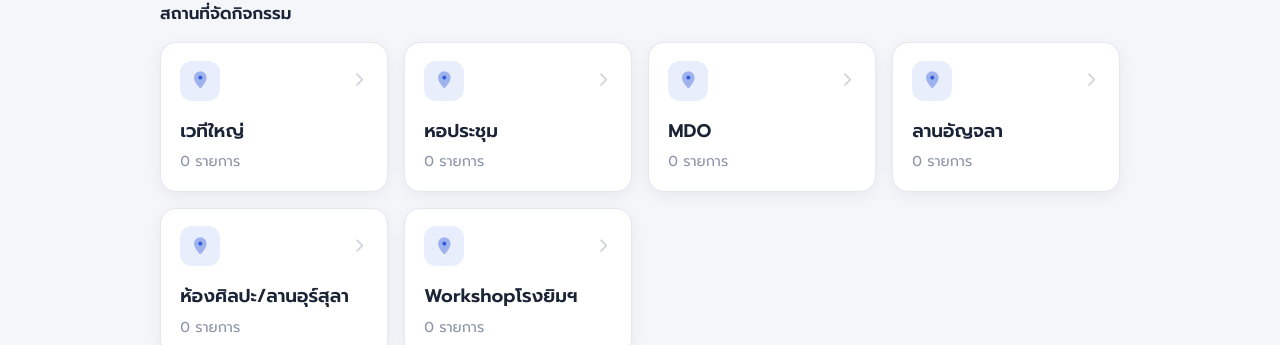
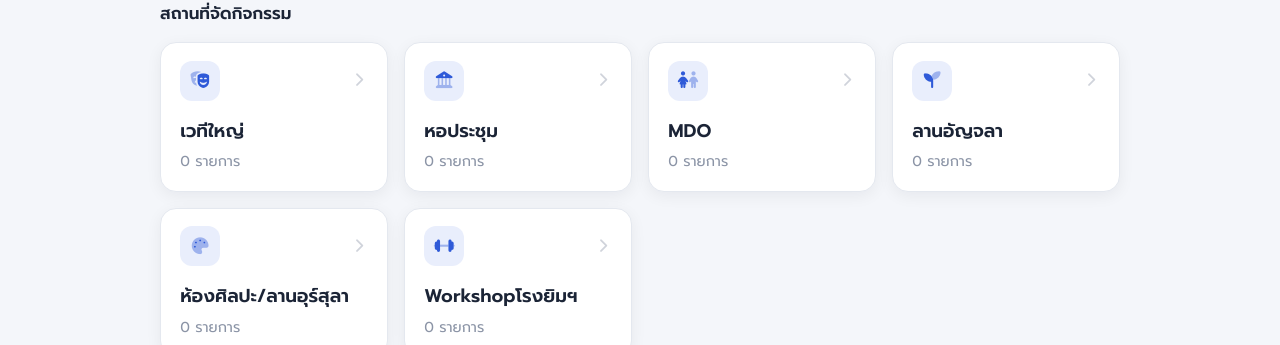
Before and after one commit to 3xbun/md-exhibition, a Vue app: page / in a window 1280 px wide. Shown: the part 482-827 px from the top of the page. Built offline with nearby package versions, Linux system fonts and the light colour scheme; no server answers.

Commit message:
Per-location icons on home cards + location header

```diff
--- a/src/data/locations.js
+++ b/src/data/locations.js
@@ -1,12 +1,33 @@
 // Location registry for MD Exhibition.
 // `name` MUST match the NocoDB `Location` SingleSelect value exactly
 // (Thai with combining marks — do not retype).
+// `icon` is a Font Awesome duotone-solid icon (fa-duotone fa-solid <icon>).
 // Maps: the gym has its own map; every other location links to the overall map.
 export const locations = [
-  { name: "เวทีใหญ่", map: "/imgs/maps/map-overall.jpeg" },
-  { name: "หอประชุม", map: "/imgs/maps/map-overall.jpeg" },
-  { name: "MDO", map: "/imgs/maps/map-overall.jpeg" },
-  { name: "ลานอัญจลา", map: "/imgs/maps/map-overall.jpeg" },
-  { name: "ห้องศิลปะ/ลานอุร์สุลา", map: "/imgs/maps/map-overall.jpeg" },
-  { name: "Workshopโรงยิมฯ", map: "/imgs/maps/map-gymnasium.jpeg" },
+  {
+    name: "เวทีใหญ่",
+    map: "/imgs/maps/map-overall.jpeg",
+    icon: "fa-masks-theater",
+  },
+  {
+    name: "หอประชุม",
+    map: "/imgs/maps/map-overall.jpeg",
+    icon: "fa-building-columns",
+  },
+  { name: "MDO", map: "/imgs/maps/map-overall.jpeg", icon: "fa-children" },
+  {
+    name: "ลานอัญจลา",
+    map: "/imgs/maps/map-overall.jpeg",
+    icon: "fa-seedling",
+  },
+  {
+    name: "ห้องศิลปะ/ลานอุร์สุลา",
+    map: "/imgs/maps/map-overall.jpeg",
+    icon: "fa-palette",
+  },
+  {
+    name: "Workshopโรงยิมฯ",
+    map: "/imgs/maps/map-gymnasium.jpeg",
+    icon: "fa-dumbbell",
+  },
 ]
--- a/src/version.js
+++ b/src/version.js
@@ -1,4 +1,4 @@
 // AUTO-GENERATED by scripts/version.mjs (do not edit by hand).
-// format: YY.BUILD - 26 = year 26, build 10
-export const version = "26.10";
-export const buildStamp = "2026-11-05T10:25:57.474Z";
+// format: YY.BUILD - 26 = year 26, build 11
+export const version = "26.11";
+export const buildStamp = "2026-11-05T10:29:39.974Z";
--- a/src/views/Home.vue
+++ b/src/views/Home.vue
@@ -33,7 +33,7 @@
           >
             <div class="loc-card-top">
               <span class="loc-icon">
-                <i class="fa-duotone fa-solid fa-location-dot"></i>
+                <i :class="`fa-duotone fa-solid ${loc.icon}`"></i>
               </span>
               <span class="loc-arrow">
                 <i class="fa-duotone fa-solid fa-chevron-right"></i>
--- a/src/views/Location.vue
+++ b/src/views/Location.vue
@@ -4,7 +4,7 @@
       <button class="back-btn" @click="router.go(-1)">
         <i class="fa-duotone fa-solid fa-angle-left"></i>
       </button>
-      <i class="fa-duotone fa-solid fa-location-dot title-icon"></i>
+      <i :class="`fa-duotone fa-solid ${loc?.icon || 'fa-location-dot'} title-icon`"></i>
       <h1>{{ locName }}</h1>
     </div>
 
```
Also changed, not shown: 1 other file (tests, documents, lock files or other folders).
